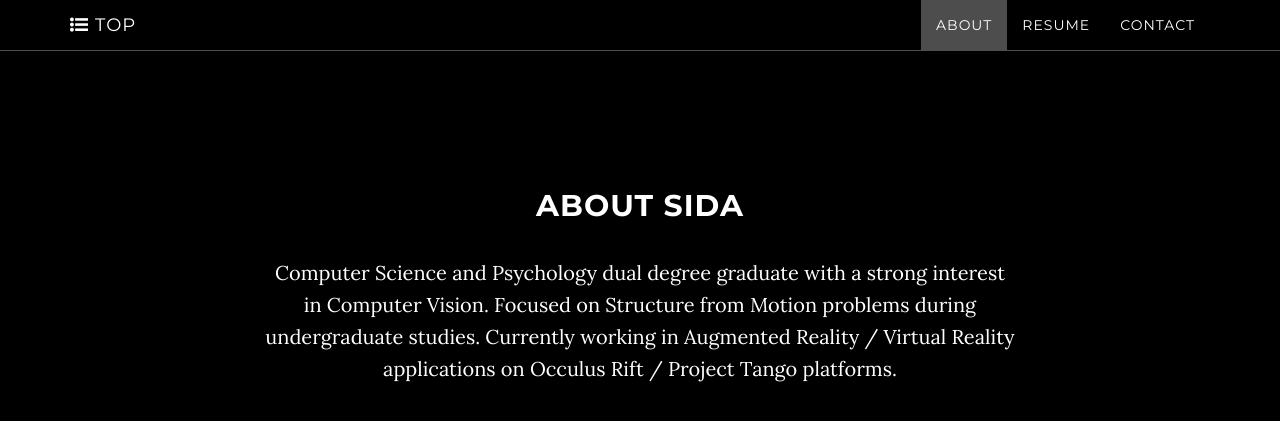
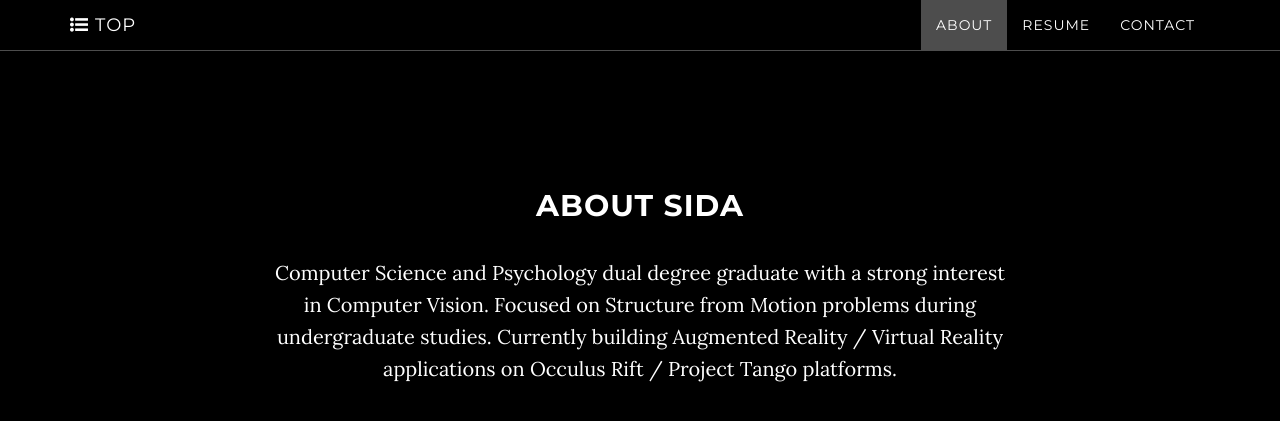
Before and after one commit to davidli43/davidli43.github.io, a Jekyll site: the page built from index.html, in a window 1280 px wide and 900 px high, scrolled down 911 px. Shown: the top 421 px of the window. Built offline with Jekyll 4.4.1, drawn with Linux system fonts in a browser that asks for light colours.

Commit message:
Update about.html

```diff
--- a/_includes/about.html
+++ b/_includes/about.html
@@ -3,7 +3,7 @@
         <div class="row">
             <div class="col-lg-8 col-lg-offset-2">
                 <h2>About Sida</h2>
-                <p>Computer Science and Psychology dual degree graduate with a strong interest in Computer Vision. Focused on Structure from Motion problems during undergraduate studies. Currently working in Augmented Reality / Virtual Reality applications on Occulus Rift / Project Tango platforms.
+                <p>Computer Science and Psychology dual degree graduate with a strong interest in Computer Vision. Focused on Structure from Motion problems during undergraduate studies. Currently building Augmented Reality / Virtual Reality applications on Occulus Rift / Project Tango platforms.
                 </P>
             </div>
         </div>
```
